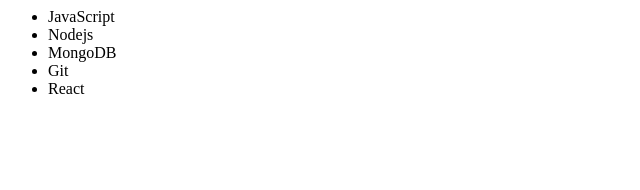
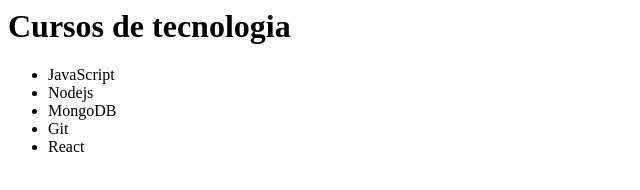
Before and after one commit to Pedroajs/aprendendogit, a plain HTML site: page index.html in a window 1280 px wide. Shown: the whole page, without its empty margins (0-640 px from the left). Drawn offline with Linux system fonts and the light colour scheme.

Commit message:
Modificação: add titulo ao header

```diff
--- a/pedro/index.html
+++ b/index.html
@@ -2,6 +2,9 @@
     <head>
         <meta  charset="utf-8">
     </head>
+    <header>
+        <h1>Cursos de tecnologia</h1>
+    </header>
     <body>
         <ul>
             <li>JavaScript</li>
```
Also changed, not shown: 17 other files.
